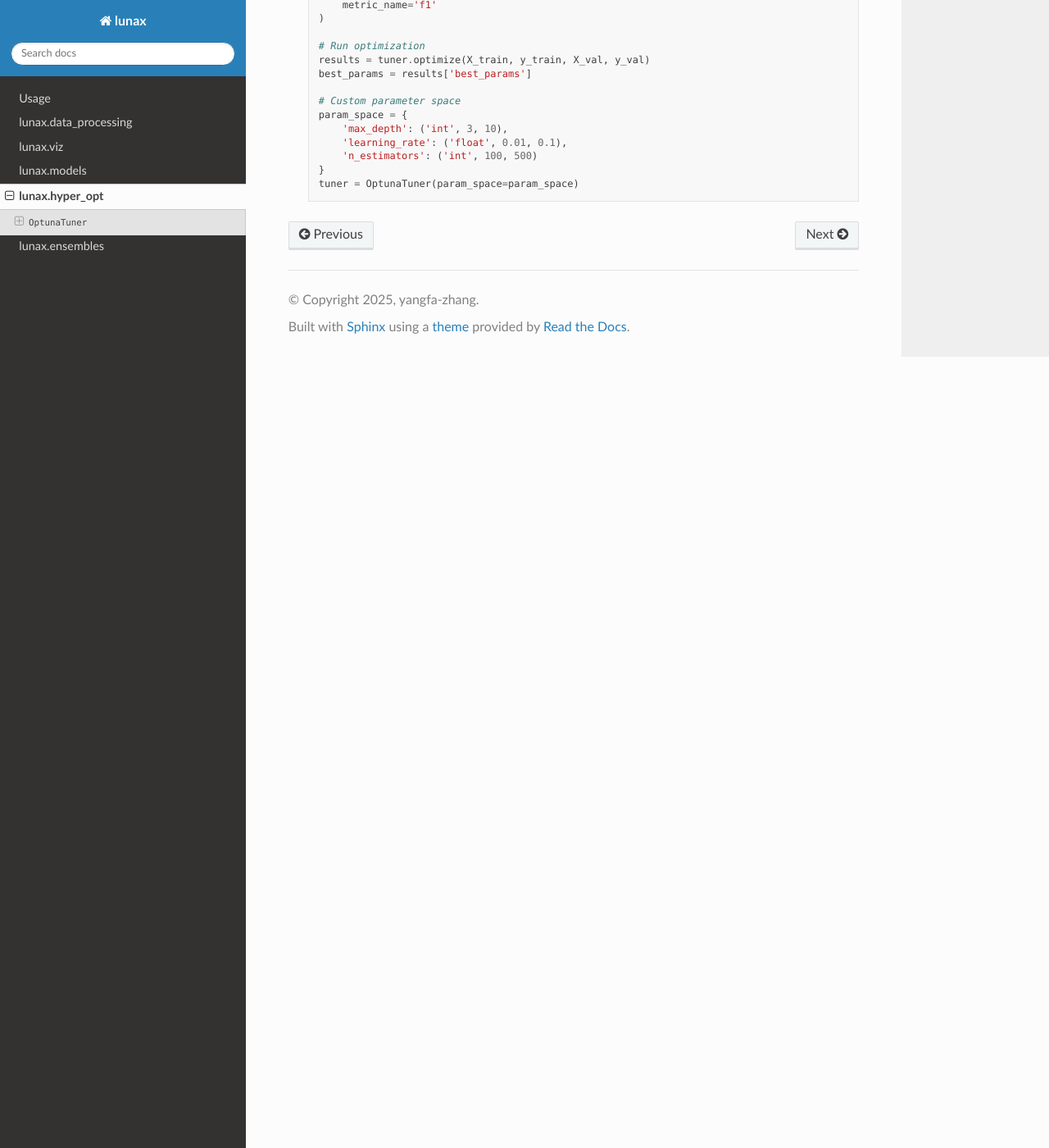
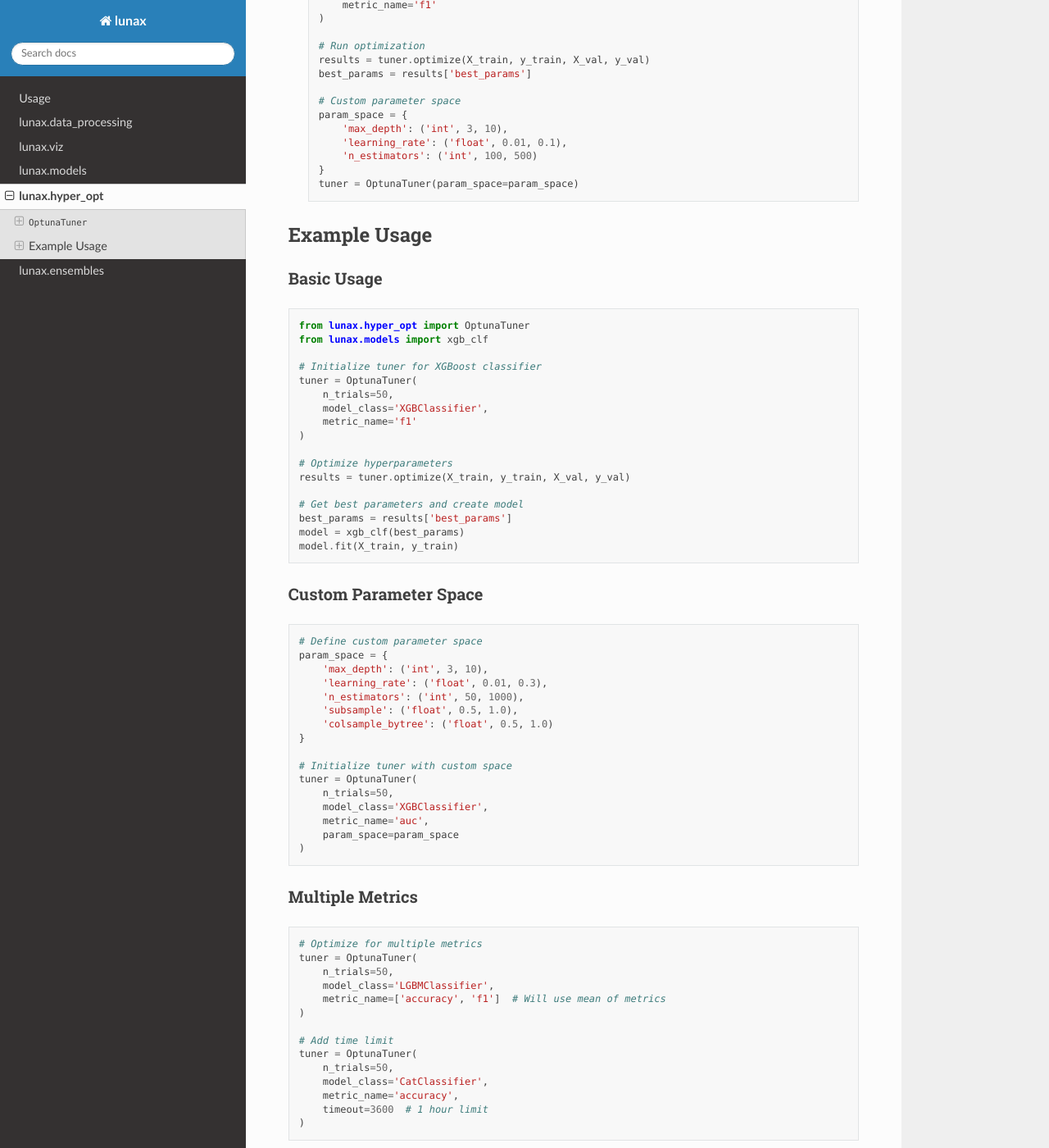
Before and after one commit to yangfa-zhang/lunax-doc, a Sphinx documentation site: the page built from docs/source/hyper_opt.rst, in a window 1280 px wide and 1400 px high, scrolled down 2307 px. Shown: the whole window at 82% size. Built offline with Sphinx 7.4.7 and the Read the Docs theme 3.1.0, drawn with Linux system fonts in a browser that asks for light colours.

Commit message:
Add examples and usage instructions for hyperparameter optimization in documentation.

```diff
--- a/docs/source/ensembles.rst
+++ b/docs/source/ensembles.rst
@@ -2,9 +2,6 @@ lunax.ensembles
 =====================
 
 This module implements a hill climbing algorithm for optimizing ensemble model weights.
-
-Classes
--------
 
 .. py:class:: HillClimbingEnsemble
 
--- a/docs/source/hyper_opt.rst
+++ b/docs/source/hyper_opt.rst
@@ -115,3 +115,71 @@ This module provides hyperparameter optimization functionality using the Optuna
           'n_estimators': ('int', 100, 500)
       }
       tuner = OptunaTuner(param_space=param_space)
+
+Example Usage
+------------
+
+Basic Usage
+~~~~~~~~~~~
+
+.. code-block:: python
+
+   from lunax.hyper_opt import OptunaTuner
+   from lunax.models import xgb_clf
+
+   # Initialize tuner for XGBoost classifier
+   tuner = OptunaTuner(
+       n_trials=50,
+       model_class='XGBClassifier',
+       metric_name='f1'
+   )
+
+   # Optimize hyperparameters
+   results = tuner.optimize(X_train, y_train, X_val, y_val)
+
+   # Get best parameters and create model
+   best_params = results['best_params']
+   model = xgb_clf(best_params)
+   model.fit(X_train, y_train)
+
+Custom Parameter Space
+~~~~~~~~~~~~~~~~~~~~~~~
+
+.. code-block:: python
+
+   # Define custom parameter space
+   param_space = {
+       'max_depth': ('int', 3, 10),
+       'learning_rate': ('float', 0.01, 0.3),
+       'n_estimators': ('int', 50, 1000),
+       'subsample': ('float', 0.5, 1.0),
+       'colsample_bytree': ('float', 0.5, 1.0)
+   }
+
+   # Initialize tuner with custom space
+   tuner = OptunaTuner(
+       n_trials=50,
+       model_class='XGBClassifier',
+       metric_name='auc',
+       param_space=param_space
+   )
+
+Multiple Metrics
+~~~~~~~~~~~~~~~~~
+
+.. code-block:: python
+
+   # Optimize for multiple metrics
+   tuner = OptunaTuner(
+       n_trials=50,
+       model_class='LGBMClassifier',
+       metric_name=['accuracy', 'f1']  # Will use mean of metrics
+   )
+
+   # Add time limit
+   tuner = OptunaTuner(
+       n_trials=50,
+       model_class='CatClassifier',
+       metric_name='accuracy',
+       timeout=3600  # 1 hour limit
+   )
--- a/docs/source/viz.rst
+++ b/docs/source/viz.rst
@@ -2,9 +2,6 @@ lunax.viz
 =================
 
 This module provides visualization tools for exploratory data analysis (EDA).
-
-Exploratory Data Analysis
-------------------------
 
 .. py:module:: lunax.viz.eda
 
```
